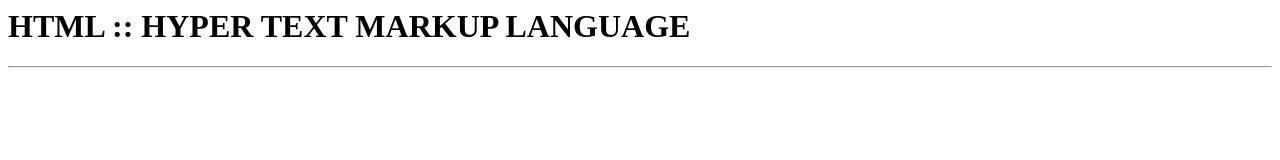
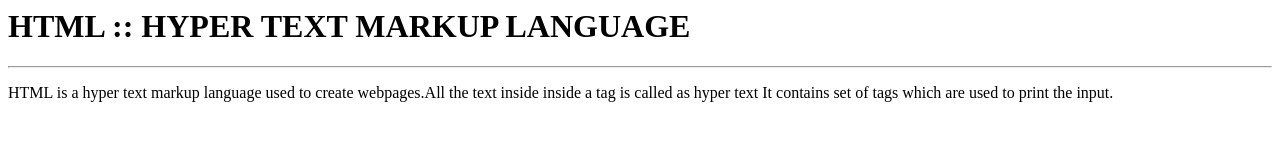
Before and after one commit to CharishmaSamudrala/CharishmaSamudrala.github.io, a plain HTML site: page index.html in a window 1280 px wide. Drawn offline with Linux system fonts and the light colour scheme.

Commit message:
Update index.html

```diff
--- a/index.html
+++ b/index.html
@@ -3,5 +3,9 @@
   <body>
     <h1> HTML :: HYPER TEXT MARKUP LANGUAGE </h1>
     <hr>
+    <p>
+      HTML is a hyper text markup language used to create webpages.All the text inside inside a tag is called as hyper text
+      It contains set of tags which are used to print the input.
+      </p>
     </body>
   </html>
```
